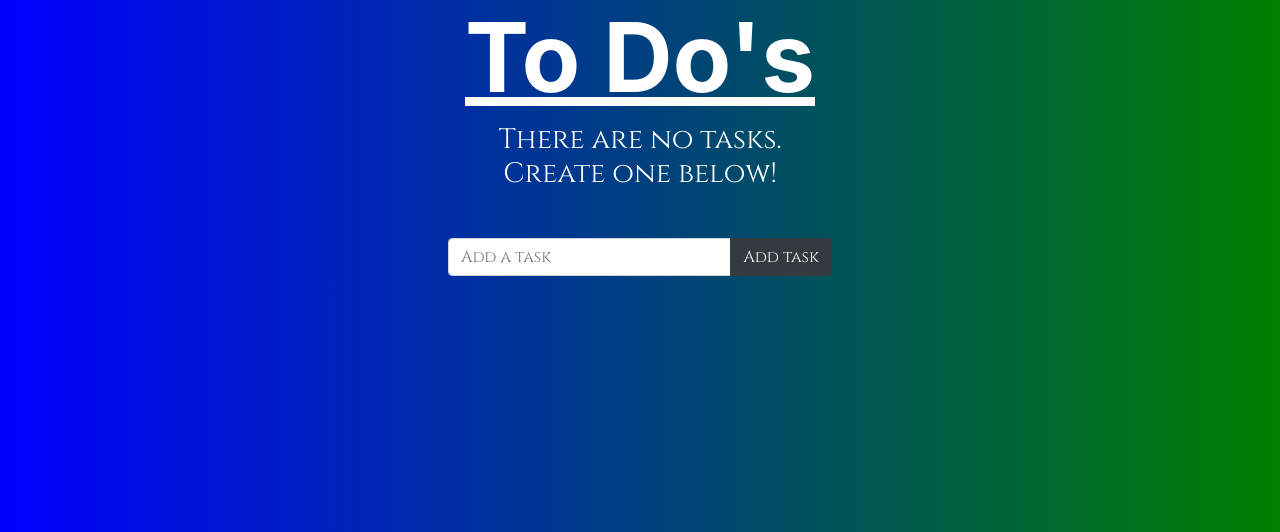
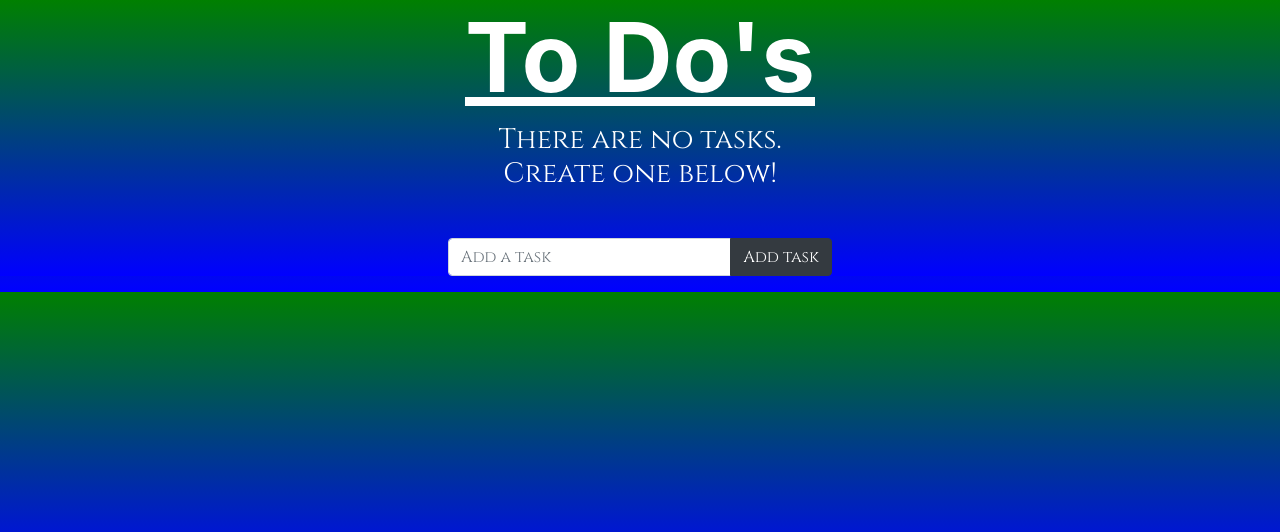
Before and after one commit to BinarySteve/taskapp, a Flask app: page / in a window 1280 px wide. Shown: the top 532 px of the page. Run offline with Flask 2, Linux system fonts and the light colour scheme; data that the repository does not hold is empty; some libraries are stand-ins or nearby versions.

Commit message:
added support for background image in safari and other browsers

```diff
--- a/static/css/main.css
+++ b/static/css/main.css
@@ -5,6 +5,10 @@ body, html {
     font-family: 'Merriweather', serif;
     /*display: inline-block;*/
     background-image: linear-gradient(90deg, blue, green);
+    background-image: -webkit-linear-gradient(90deg, blue, green);
+    background-image: -moz-linear-gradient(90deg, blue, green);
+    background-image: -o-linear-gradient(90deg, blue, green);
+
 
 }
 a{
```
